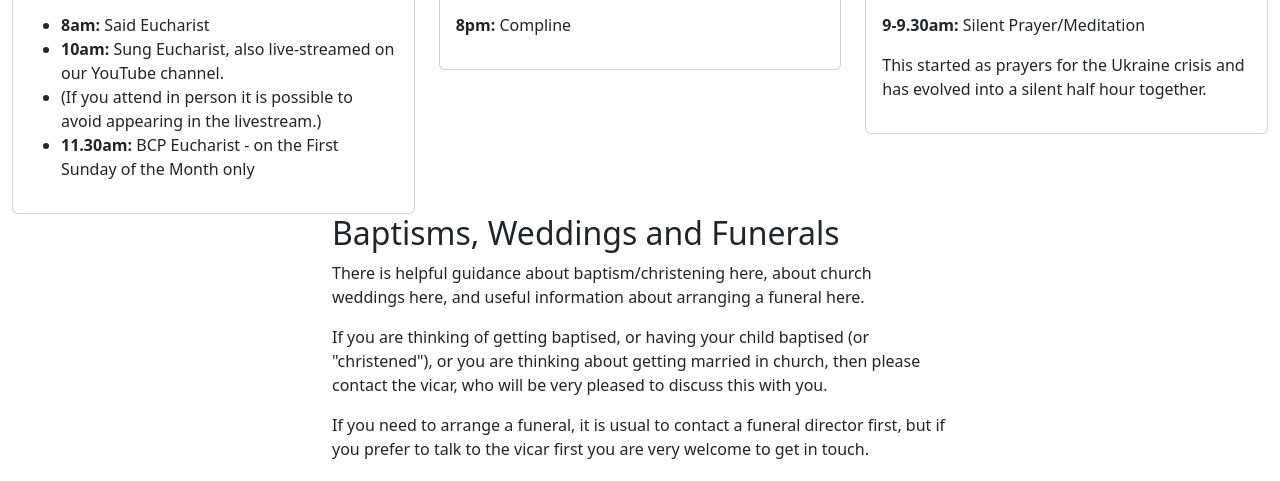
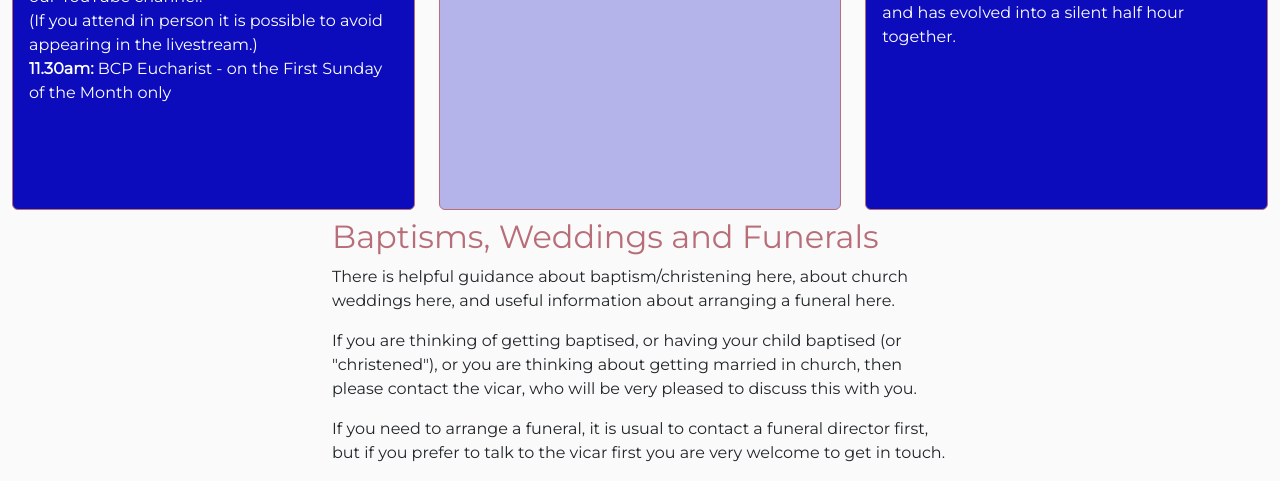
Before and after one commit to W-ill-c/Church-Website-Bootstrap, a website: page servicesPage.html in a window 1280 px wide. Shown: the part 572-1053 px from the top of the page. Drawn offline with nearby package versions, Linux system fonts and the light colour scheme.

Commit message:
css link

```diff
--- a/servicesPage.html
+++ b/servicesPage.html
@@ -10,7 +10,7 @@
     <link href="https://fonts.googleapis.com/css2?family=Montserrat&display=swap" rel="stylesheet">
     <script src="https://kit.fontawesome.com/1b640705a7.js" crossorigin="anonymous"></script>
     <link href="https://cdn.jsdelivr.net/npm/bootstrap@5.2.2/dist/css/bootstrap.min.css" rel="stylesheet" integrity="sha384-Zenh87qX5JnK2Jl0vWa8Ck2rdkQ2Bzep5IDxbcnCeuOxjzrPF/et3URy9Bv1WTRi" crossorigin="anonymous">
-    <link rel="stylesheet" href="css/stylesheet.css">
+    <link rel="stylesheet" href="css/church.css">
     <link rel="icon" type="image/png" href="./images/church-icon.jpg">
 </head>
 <body>
```
